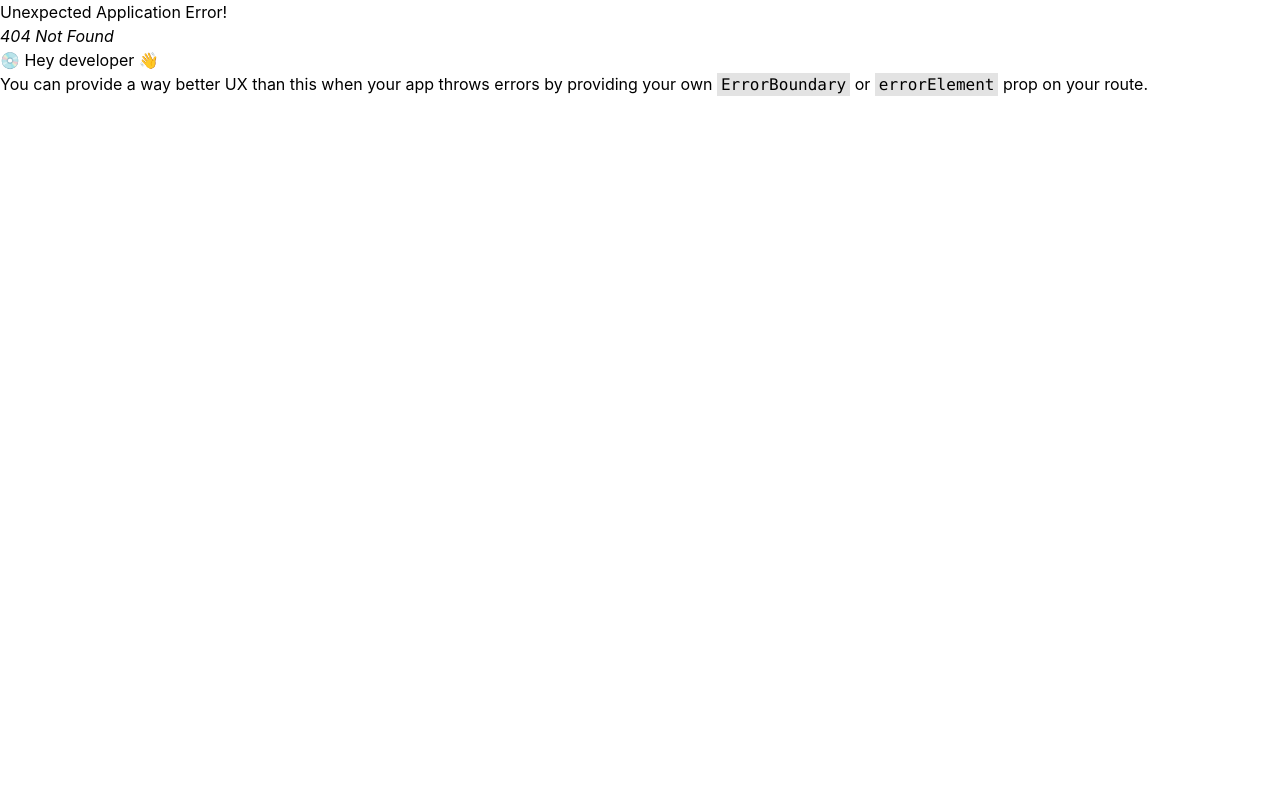
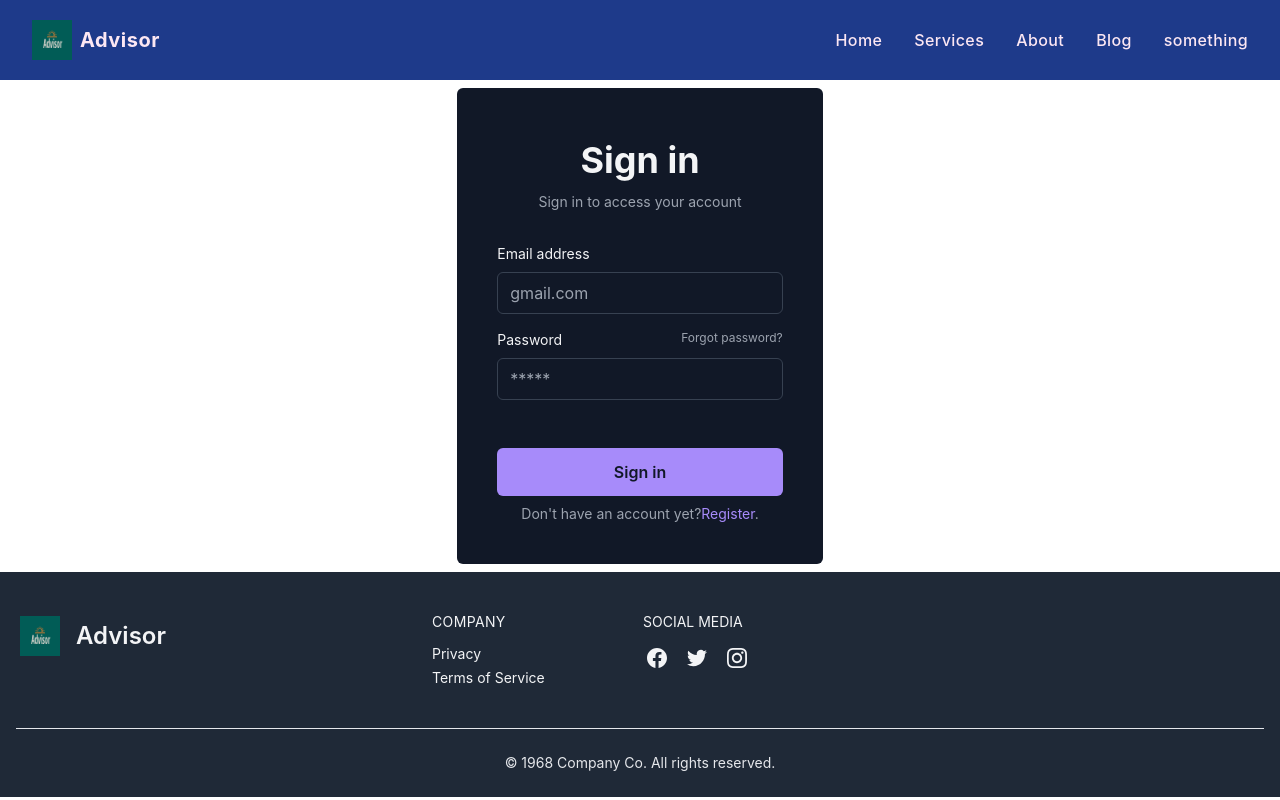
Before and after one commit to smtariqulislam/service-client-site, a React (Create React App) app: page /login in a window 1280 px wide. Before the commit this address had no page. Built offline with nearby package versions, Linux system fonts and the light colour scheme.

Commit message:
login and register pages create

```diff
--- a/src/components/Header/Header.js
+++ b/src/components/Header/Header.js
@@ -5,7 +5,7 @@ import logo from '../../assets/favicon.png'
 const Header = () => {
   const [isMenuOpen, setIsMenuOpen] = useState(false);
   return (
-    <div className="bg-blue-500">
+    <div className="bg-blue-900">
       <div className="px-4 py-5 mx-auto sm:max-w-xl md:max-w-full lg:max-w-screen-xl md:px-24 lg:px-8">
         <div className="relative flex items-center justify-between">
           <Link
--- /dev/null
+++ b/src/components/Login/Login.js
@@ -0,0 +1,75 @@
+import React from 'react';
+import { Link } from 'react-router-dom';
+
+const Login = () => {
+    return (
+      <div className="grid justify-center mb-2 mt-2">
+        <div className="grid justify-center max-w-md p-6 rounded-md sm:p-10 bg-gray-900 text-gray-100">
+          <div className="mb-8 text-center">
+            <h1 className="my-3 text-4xl font-bold">Sign in</h1>
+            <p className="text-sm text-gray-400">
+              Sign in to access your account
+            </p>
+          </div>
+          <form
+            // onSubmit={handleSubmit}
+            className="space-y-12 ng-untouched ng-pristine ng-valid"
+          >
+            <div className="space-y-4">
+              <div>
+                <label for="email" className="block mb-2 text-sm">
+                  Email address
+                </label>
+                <input
+                  type="email"
+                  name="email"
+                  id="email"
+                  placeholder="gmail.com"
+                  className="w-full px-3 py-2 border rounded-md border-gray-700 bg-gray-900 text-gray-100"
+                />
+              </div>
+              <div>
+                <div className="flex justify-between mb-2">
+                  <label for="password" className="text-sm">
+                    Password
+                  </label>
+                  <Link
+                    to="/register"
+                    className="text-xs hover:underline text-gray-400"
+                  >
+                    Forgot password?
+                  </Link>
+                </div>
+                <input
+                  type="password"
+                  name="password"
+                  id="password"
+                  placeholder="*****"
+                  className="w-full px-3 py-2 border rounded-md border-gray-700 bg-gray-900 text-gray-100"
+                />
+              </div>
+            </div>
+            <div className="space-y-2">
+              <div>
+                <button className="w-full px-8 py-3 font-semibold rounded-md   bg-violet-400    hover:bg-sky-700 text-gray-900">
+                  Sign in
+                </button>
+              </div>
+              <p className="px-6 text-sm text-center text-gray-400">
+                Don't have an account yet?
+                <Link
+                  to="/register"
+                  className="hover:underline text-violet-400"
+                >
+                  Register
+                </Link>
+                .
+              </p>
+            </div>
+          </form>
+        </div>
+      </div>
+    );
+};
+
+export default Login;
--- /dev/null
+++ b/src/components/Register/Register.js
@@ -0,0 +1,87 @@
+import React from 'react';
+import { Link } from 'react-router-dom';
+
+const Register = () => {
+    return (
+      <div>
+        <div className="w-full p-8 rounded-xl grid justify-center mb-2 mt-2">
+          <div className="grid justify-center max-w-md p-6 rounded-md sm:p-10 bg-gray-900 text-gray-100">
+            <div className="mb-8 text-center">
+              <h1 className="my-3 text-4xl font-bold">Register</h1>
+              <p className="text-sm text-gray-400">Register for new account</p>
+            </div>
+            <form
+              //   onSubmit={handleSubmit}
+              action=""
+              className="space-y-6 ng-untouched ng-pristine ng-valid"
+            >
+              <div className="space-y-4">
+                <div>
+                  <label for="text" className="block mb-2 text-sm">
+                    Name
+                  </label>
+                  <input
+                    type="text"
+                    name="name"
+                    id="text"
+                    placeholder="name"
+                    className="w-full px-3 py-2 border rounded-md border-gray-700 bg-gray-900 text-gray-100"
+                  />
+                </div>
+
+                <div>
+                  <label for="email" className="block mb-2 text-sm">
+                    Email address
+                  </label>
+                  <input
+                    type="email"
+                    name="email"
+                    id="email"
+                    placeholder="gmail.com"
+                    className="w-full px-3 py-2 border rounded-md border-gray-700 bg-gray-900 text-gray-100"
+                  />
+                </div>
+                <div>
+                  <div className="flex justify-between mb-2">
+                    <label for="password" className="text-sm">
+                      Password
+                    </label>
+                  </div>
+                  <input
+                    type="password"
+                    name="password"
+                    id="password"
+                    placeholder="password"
+                    className="w-full px-3 py-2 border rounded-md border-gray-700 bg-gray-900 text-gray-100"
+                  />
+                </div>
+              </div>
+              <div className="space-y-2">
+                <div>
+                  <button className="w-full px-8 py-3 font-semibold rounded-md bg-violet-400 hover:bg-violet-800 text-gray-900">
+                    Register
+                  </button>
+                </div>
+                <p className="px-6 text-sm text-center mx-2 text-gray-400">
+                  Have an account?
+                  <Link to="/login" className="hover:underline text-violet-400">
+                    login
+                  </Link>
+                  .
+                </p>
+              </div>
+            </form>
+            <button
+              //   onClick={handleGoogleSignIn}
+              className="px-8 py-3 font-semibold border rounded dark:border-gray-100 hover:bg-gray-500 dark:text-gray-100"
+            >
+              {" "}
+              Sign In With Google
+            </button>
+          </div>
+        </div>
+      </div>
+    );
+};
+
+export default Register;
```
Also changed, not shown: src/Router/Router.js (+14 -3 lines).
